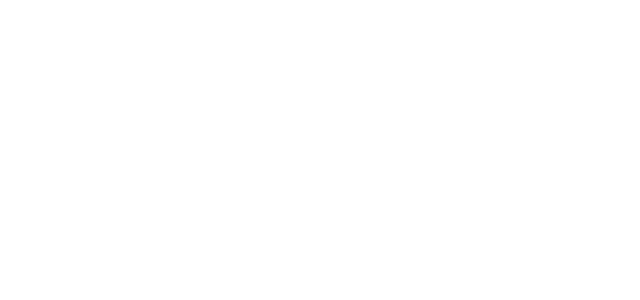
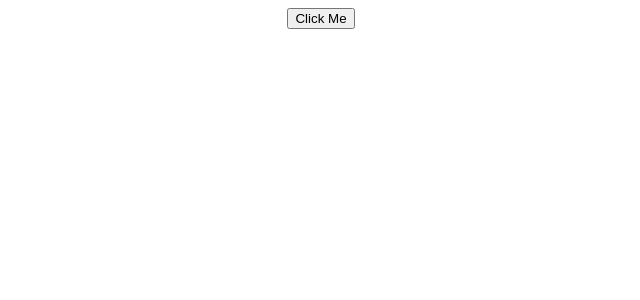
Before and after one commit to thejjwang/9SimpleReactExercises, a React (Vite) app in the folder vite-project/: page / in a window 1280 px wide. Shown: the top 300 px of the page, without its empty margins (319-959 px from the left). Built offline with nearby package versions, Linux system fonts and the light colour scheme.

Commit message:
completed 1 and 2

```diff
--- /dev/null
+++ b/vite-project/src/App.css
@@ -0,0 +1,15 @@
+.helloDiv {
+    width: 500px;
+    height: 500px;
+    background-color: rgb(255, 188, 63);
+    display: flex;
+    margin: auto;
+    align-items: center;
+    justify-content: center;
+
+}
+.messageAlert {
+    display: flex;
+    margin: auto;
+    justify-content: center;
+}
--- a/vite-project/src/App.jsx
+++ b/vite-project/src/App.jsx
@@ -1,11 +1,13 @@
 import { useState } from 'react'
-
-
+import HelloWorld from './HelloWorld'
+import CapturingUserClicks from './CapturingUserClicks'
+import './App.css'
 function App() {
 
   return (
     <div>
-
+      {/* <HelloWorld /> */}
+      <CapturingUserClicks />
     </div>
 
   )
--- /dev/null
+++ b/vite-project/src/CapturingUserClicks.jsx
@@ -0,0 +1,14 @@
+
+const CapturingUserClicks = () => {
+
+    const messageAlert = () => {
+        alert("Clicked!");
+    }
+    return (
+        <div className="messageAlert">
+            <button onClick={messageAlert}>Click Me</button>
+        </div>
+    )
+}
+
+export default CapturingUserClicks;
--- /dev/null
+++ b/vite-project/src/HelloWorld.jsx
@@ -0,0 +1,12 @@
+
+const HelloWorld = () => {
+
+
+    return (
+        <div className="helloDiv">
+            <p className="pHello">Hello, World!</p>
+        </div>
+    )
+}
+
+export default HelloWorld;
```
